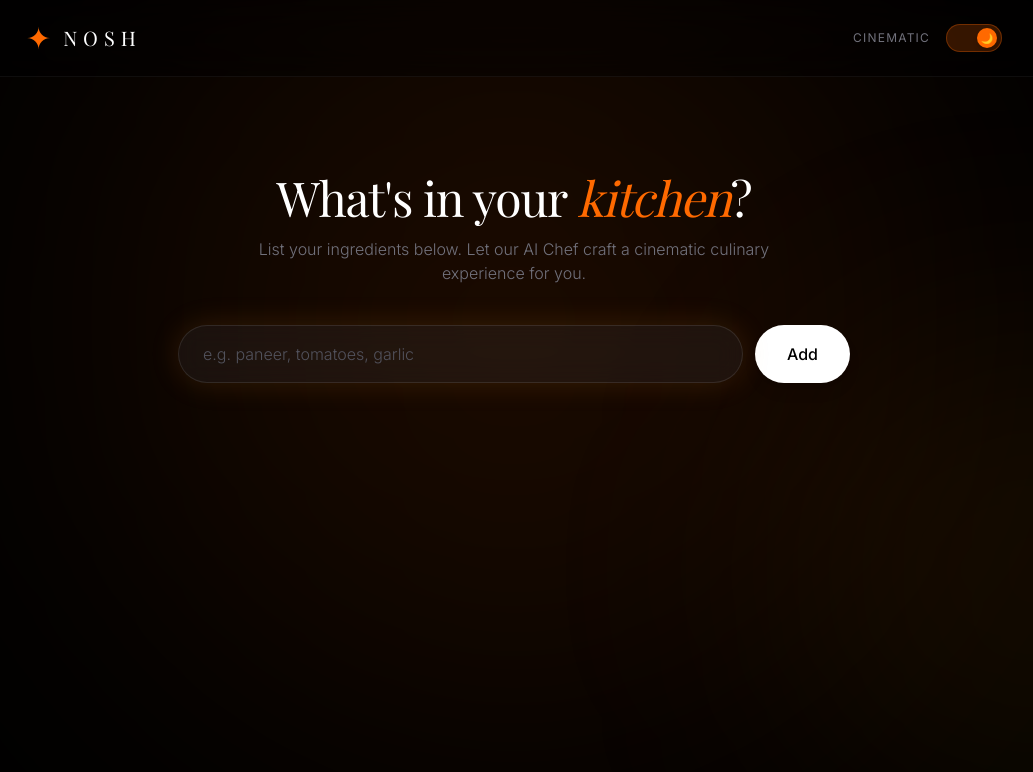
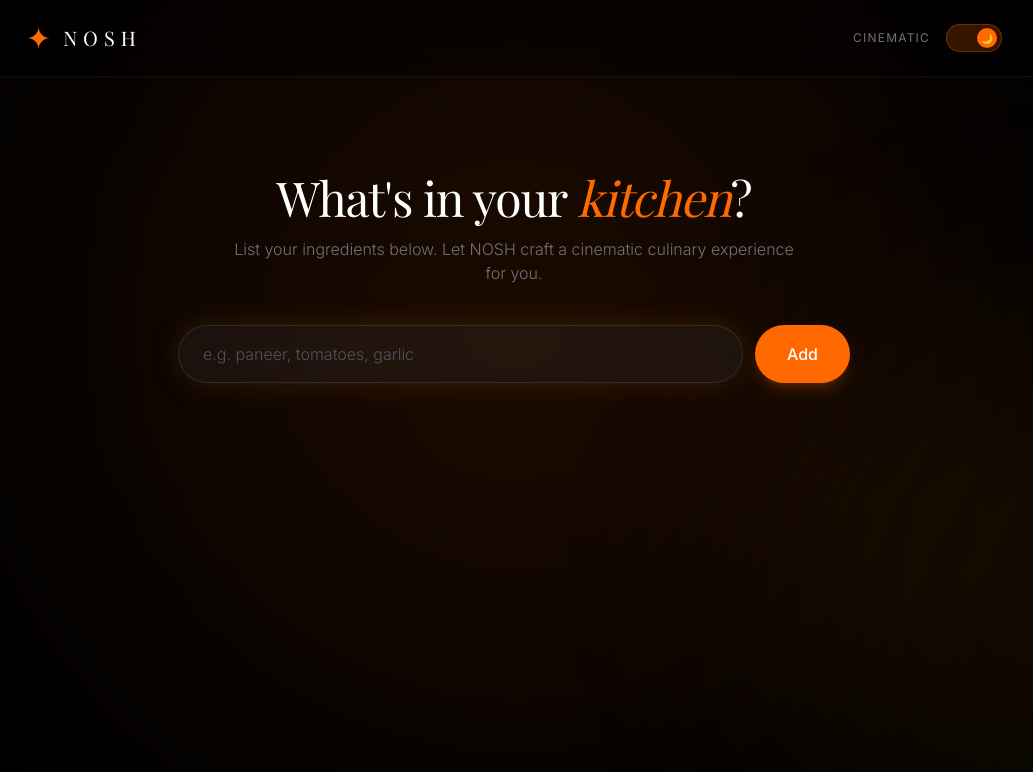
Before and after one commit to AyushAwasthi26/NOSH, a React (Vite) app: page / in a window 1280 px wide. Shown: the top 772 px of the page, without its empty margins (126-1159 px from the left). Built offline with nearby package versions, Linux system fonts and the light colour scheme; a web font is replaced by a local one.

Commit message:
Upadted fonts and colour scheme in BODY for light mode

```diff
--- a/src/components/Body.jsx
+++ b/src/components/Body.jsx
@@ -91,12 +91,12 @@ export default function Body({ darkMode }) {
           initial={{ opacity: 0, y: 20 }}
           animate={{ opacity: 1, y: 0 }}
           transition={{ delay: 0.1 }}
-          className="font-serif text-4xl md:text-5xl text-white mb-4 tracking-tight"
+          className={`font-serif text-4xl md:text-5xl mb-4 tracking-tight ${darkMode ? 'text-white' : 'text-black'}`}
         >
           What's in your <span className="italic text-orange-500">kitchen</span>?
         </motion.h2>
-        <p className="text-zinc-500 font-light mb-10 max-w-xl mx-auto">
-          List your ingredients below. Let our AI Chef craft a cinematic culinary experience for you.
+        <p className={`font-light mb-10 max-w-xl mx-auto ${darkMode ? 'text-zinc-500' : 'text-zinc-500'}`}>
+          List your ingredients below. Let NOSH craft a cinematic culinary experience for you.
         </p>
 
         <form onSubmit={handleSubmit} className="flex gap-3 max-w-2xl mx-auto">
@@ -105,12 +105,13 @@ export default function Body({ darkMode }) {
             placeholder="e.g. paneer, tomatoes, garlic"
             aria-label="Add ingredient"
             name="ingredient"
-            className="flex-1 px-6 py-4 rounded-full border border-white/10 bg-white/5 backdrop-blur-md text-white placeholder-zinc-600 outline-none focus:border-orange-500/50 transition-all shadow-[0_0_30px_rgba(242,148,26,0.15)] font-light"
+            // Dynamic Input Styling
+            className={`flex-1 px-6 py-4 rounded-full border backdrop-blur-md outline-none focus:border-orange-500/50 transition-all shadow-[0_0_30px_rgba(242,148,26,0.15)] font-light ${darkMode ? 'bg-white/5 border-white/10 text-white placeholder-zinc-600' : 'bg-white/60 border-black/10 text-black placeholder-zinc-400'}`}
           />
           <motion.button
             type="submit"
             whileTap={{ scale: 0.95 }}
-            className="px-8 py-4 rounded-full bg-white text-black font-medium hover:bg-orange-500 hover:text-white transition-colors shadow-lg"
+            className="px-8 py-4 rounded-full bg-orange-500 text-white font-medium hover:bg-orange-600 transition-colors shadow-lg shadow-orange-500/20"
           >
             Add
           </motion.button>
@@ -119,6 +120,7 @@ export default function Body({ darkMode }) {
 
       <IngredientsList
         ingredients={ingredients}
+        darkMode={darkMode} // Passed down
         resetIngredients={resetIngredients}
         toggleRecipeShown={() => fetchRecipe()}
         deleteIngredient={deleteIngredient}
@@ -134,13 +136,13 @@ export default function Body({ darkMode }) {
               className="flex flex-col items-center justify-center py-24"
             >
               <div className="w-12 h-12 border-2 border-orange-500 border-t-transparent rounded-full animate-spin mb-6"></div>
-              <p className="text-zinc-500 font-light tracking-widest text-sm uppercase">Crafting your recipe...</p>
+              <p className={`font-light tracking-widest text-sm uppercase ${darkMode ? 'text-zinc-500' : 'text-zinc-400'}`}>Crafting your recipe...</p>
             </motion.div>
           )}
         </AnimatePresence>
 
         {error && (
-          <div className="p-6 bg-red-500/10 border border-red-500/30 text-red-400 rounded-xl flex justify-between items-center backdrop-blur-md">
+          <div className="p-6 bg-red-500/10 border border-red-500/30 text-red-500 rounded-xl flex justify-between items-center backdrop-blur-md">
             <span>{error}</span>
             <button onClick={() => fetchRecipe()} className="px-4 py-2 bg-red-500 text-white rounded-lg text-sm font-bold">Retry</button>
           </div>
@@ -149,10 +151,11 @@ export default function Body({ darkMode }) {
         {!isLoading && !error && recipe && (
           <RecipeDisplay
             recipe={recipe}
+            darkMode={darkMode} // Passed down
             onRefine={(text, currentRecipe) => fetchRecipe(text, currentRecipe)}
             isRefining={isRefining}
             onReset={resetIngredients}
-            onRegenerate={() => fetchRecipe()} // Generates a new recipe from same ingredients
+            onRegenerate={() => fetchRecipe()}
           />
         )}
       </section>
```
